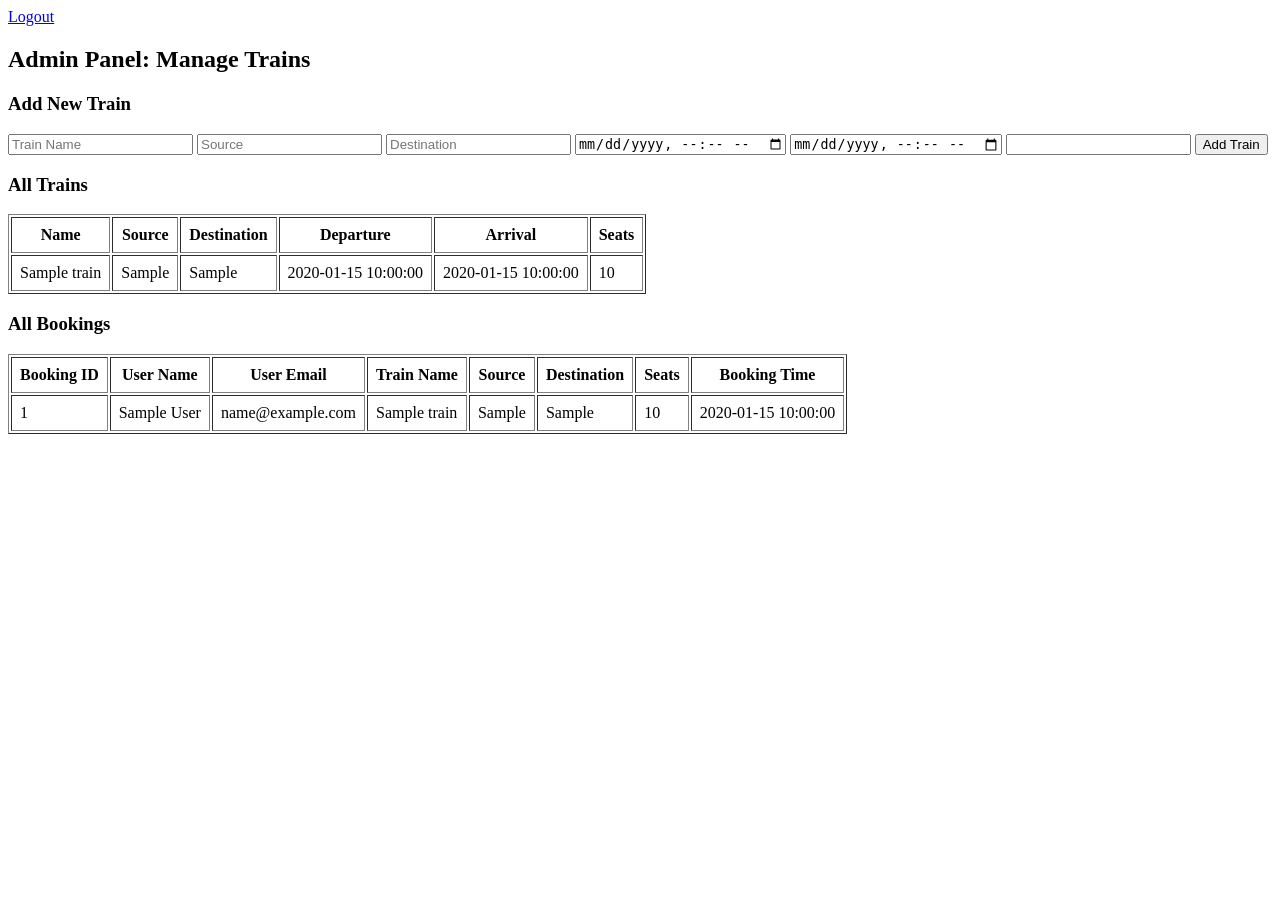
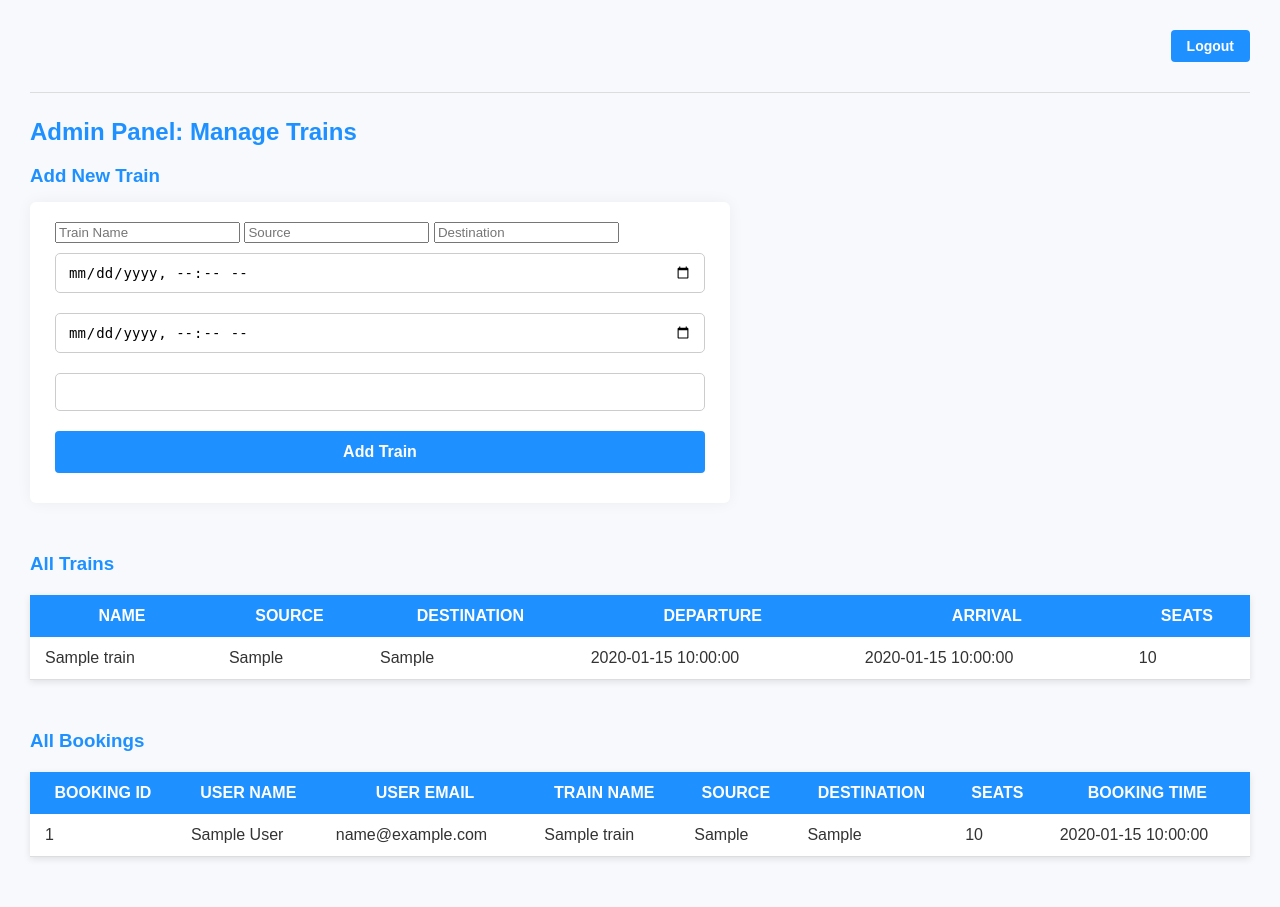
Before and after one commit to chiraggarg03/train-booking-system, a PHP site: page /admin.php in a window 1280 px wide. Before the commit the page ends 434 px from the top, so only its background shows below. Run offline with PHP 8.4, Linux system fonts and the light colour scheme; the visitor is signed in with stand-in values (Sample User, id 1); tables that the repository leaves empty hold one stand-in row (values such as "Sample post").

Commit message:
add: styling

```diff
--- /dev/null
+++ b/assets/style.css
@@ -0,0 +1,267 @@
+/* Global Styles */
+body {
+  font-family: Arial, sans-serif;
+  background-color: #f7f9fc;
+  color: #333;
+  margin: 20px 30px;
+  padding: 0;
+}
+
+/* Headings */
+h2, h3 {
+  color: #1e90ff;
+  margin-bottom: 15px;
+}
+
+/* Links */
+a {
+  color: #1e90ff;
+  text-decoration: none;
+  font-weight: bold;
+  transition: color 0.3s ease;
+}
+a:hover {
+  color: #0d68d0;
+  text-decoration: underline;
+}
+
+/* Button styles */
+.btn {
+  display: inline-block;
+  padding: 8px 16px;
+  margin: 10px 0;
+  background-color: #1e90ff;
+  color: #fff !important;
+  text-align: center;
+  cursor: pointer;
+  border: none;
+  border-radius: 4px;
+  font-size: 14px;
+  transition: background-color 0.3s ease, box-shadow 0.3s ease;
+  text-decoration: none;
+}
+.btn:hover {
+  background-color: #0d68d0;
+  box-shadow: 0 4px 12px rgba(13, 104, 208, 0.6);
+}
+
+/* Logout button alignment */
+a.logout {
+  float: right;
+  margin-bottom: 20px;
+}
+
+/* Form container styling */
+.login-container, .register-container {
+  max-width: 350px;
+  margin: auto;
+  background: #fff;
+  padding: 30px 25px;
+  box-shadow: 0 0 15px rgba(0,0,0,0.05);
+  border-radius: 8px;
+  text-align: center;
+}
+
+/* Form styles */
+input[type="text"], input[type="email"], input[type="password"], input[type="number"], input[type="datetime-local"] {
+  width: 100%;
+  padding: 10px 12px;
+  margin: 10px 0;
+  font-size: 14px;
+  border: 1px solid #ccc;
+  border-radius: 5px;
+  box-sizing: border-box;
+  transition: border-color 0.3s ease;
+}
+input[type="text"]:focus, input[type="email"]:focus, input[type="password"]:focus,
+input[type="number"]:focus, input[type="datetime-local"]:focus {
+  border-color: #1e90ff;
+  outline: none;
+}
+
+/* Form buttons */
+.submit-btn {
+  width: 100%;
+  padding: 12px;
+  font-weight: bold;
+  font-size: 16px;
+}
+
+/* Messages */
+.success-message {
+  color: green;
+  font-weight: bold;
+  margin: 15px 0;
+}
+
+.error-message {
+  color: red;
+  font-weight: bold;
+  margin: 15px 0;
+}
+
+/* Navigation bar */
+nav {
+  margin-bottom: 25px;
+  overflow: hidden;
+  padding-bottom: 10px;
+  border-bottom: 1px solid #ddd;
+}
+nav a {
+  margin-right: 20px;
+  padding: 8px 15px;
+  display: inline-block;
+}
+
+/* Tables */
+table {
+  width: 100%;
+  border-collapse: collapse;
+  box-shadow: 0 2px 7px rgba(0,0,0,0.1);
+  margin: 20px 0 50px;
+}
+
+thead th {
+  background-color: #1e90ff;
+  color: white;
+  text-transform: uppercase;
+  padding: 12px 15px;
+  font-weight: 700;
+}
+
+tbody td {
+  background-color: white;
+  padding: 12px 15px;
+  border-bottom: 1px solid #ddd;
+  vertical-align: middle;
+}
+
+tbody tr:nth-child(even) td {
+  background-color: #f2f7fc;
+}
+
+/* Specific button for cancel action */
+.cancel-btn {
+  background-color: #ff4c4c;
+  color: white !important;
+  border-radius: 5px;
+  padding: 6px 12px;
+  font-size: 13px;
+}
+.cancel-btn:hover {
+  background-color: #e04343;
+  box-shadow: none;
+}
+
+/* Forms in admin panel */
+.admin-form {
+  max-width: 650px;
+  padding: 20px 25px;
+  background-color: #fff;
+  border-radius: 6px;
+  box-shadow: 0 0 15px rgba(0,0,0,0.05);
+  margin-bottom: 40px;
+}
+
+/* Section spacing */
+.train-form-section, .train-list-section, .booking-list-section {
+  margin-bottom: 50px;
+}
+
+/* Booking success container */
+.booking-success-container {
+  max-width: 600px;
+  margin: 40px auto;
+  background: white;
+  padding: 25px 30px;
+  box-shadow: 0 0 15px rgba(0,0,0,0.05);
+  border-radius: 8px;
+  text-align: center;
+}
+
+/* Responsive for smaller screens */
+@media (max-width: 720px) {
+  table, thead, tbody, th, td, tr {
+    display: block;
+  }
+
+  thead tr {
+    position: absolute;
+    top: -9999px;
+    left: -9999px;
+  }
+
+  tr {
+    margin-bottom: 1rem;
+  }
+
+  td {
+    border: none;
+    position: relative;
+    padding-left: 50%;
+    white-space: normal;
+    text-align: left;
+  }
+
+  td:before {
+    position: absolute;
+    top: 12px;
+    left: 15px;
+    width: 45%;
+    padding-right: 10px;
+    white-space: nowrap;
+    font-weight: 700;
+    color: #555;
+    content: attr(data-label);
+  }
+
+  nav a {
+    display: block;
+    margin-bottom: 10px;
+  }
+}
+
+/* Search form */
+.search-form {
+  margin-bottom: 20px;
+  background: #fff;
+  padding: 15px 20px;
+  box-shadow: 0 0 12px rgba(0,0,0,0.05);
+  border-radius: 6px;
+  max-width: 900px;
+  display: flex;
+  flex-wrap: wrap;
+  gap: 12px;
+  align-items: center;
+}
+
+.search-form label {
+  font-weight: 600;
+  margin-right: 6px;
+}
+
+.input-date {
+  padding: 8px 10px;
+  border-radius: 5px;
+  border: 1px solid #ccc;
+  font-size: 14px;
+  width: 150px;
+  box-sizing: border-box;
+  transition: border-color 0.3s ease;
+}
+
+.input-date:focus {
+  border-color: #1e90ff;
+  outline: none;
+}
+
+.reset-btn {
+  background-color: #888;
+  color: white !important;
+  padding: 8px 16px;
+  border-radius: 5px;
+  font-size: 14px;
+}
+.reset-btn:hover {
+  background-color: #555;
+}
--- a/public/admin.php
+++ b/public/admin.php
@@ -1,23 +1,18 @@
 <?php
 session_start();
 
-if (!isset($_SESSION['user_id'])) {
-    header("Location: login.php");
+if (!isset($_SESSION['user_id']) || $_SESSION['role'] !== 'admin') {
+    echo "Access denied. Only admins allowed.";
     exit;
 }
 
 error_reporting(E_ALL);
 ini_set('display_errors', 1);
 
-// Only allow admins
-if (!isset($_SESSION['user_id']) || $_SESSION['role'] !== 'admin') {
-    echo "Access denied. Only admins allowed.";
-    exit;
-}
-
 include '../includes/db.php';
 
 // Handle add train form submission
+$message = '';
 if ($_SERVER['REQUEST_METHOD'] == 'POST') {
     $sql = "INSERT INTO trains (train_name, source, destination, depart_time, arrival_time, total_seats)
             VALUES (?, ?, ?, ?, ?, ?)";
@@ -32,15 +27,16 @@ if ($_SERVER['REQUEST_METHOD'] == 'POST') {
         $_POST['total_seats']
     );
     if ($stmt->execute()) {
-        echo "<p style='color:green;'>Train added successfully.</p>";
+        $message = '<p class="success-message">Train added successfully.</p>';
     } else {
-        echo "<p style='color:red;'>Failed to add train: " . $conn->error . "</p>";
+        $message = '<p class="error-message">Failed to add train: ' . htmlspecialchars($conn->error) . '</p>';
     }
 }
 
 // Fetch all trains
 $result = $conn->query("SELECT * FROM trains");
 
+// Fetch all bookings with user and train info
 $bookings_sql = "SELECT bookings.id AS booking_id, users.name AS user_name, users.email AS user_email,
                  trains.train_name, trains.source, trains.destination,
                  bookings.seats, bookings.booking_time
@@ -48,31 +44,41 @@ $bookings_sql = "SELECT bookings.id AS booking_id, users.name AS user_name, user
                  JOIN users ON bookings.user_id = users.id
                  JOIN trains ON bookings.train_id = trains.id
                  ORDER BY bookings.booking_time DESC";
-
 $bookings_result = $conn->query($bookings_sql);
-
 ?>
 
 <!DOCTYPE html>
-<html>
-<head><title>Admin Panel: Manage Trains</title></head>
+<html lang="en">
+<head>
+    <meta charset="UTF-8" />
+    <title>Admin Panel: Manage Trains</title>
+    <link rel="stylesheet" href="../assets/style.css" />
+</head>
 <body>
-    <a href="logout.php">Logout</a>
+    <nav>
+        <a href="logout.php" class="btn logout">Logout</a>
+    </nav>
     <h2>Admin Panel: Manage Trains</h2>
 
+    <?php echo $message; ?>
+
+    <section class="train-form-section">
         <h3>Add New Train</h3>
-    <form method="post" action="">
-        <input name="train_name" placeholder="Train Name" required>
-        <input name="source" placeholder="Source" required>
-        <input name="destination" placeholder="Destination" required>
-        <input name="depart_time" type="datetime-local" required>
-        <input name="arrival_time" type="datetime-local" required>
-        <input name="total_seats" type="number" min="1" required>
-        <button type="submit">Add Train</button>
+        <form method="post" action="" class="admin-form">
+            <input name="train_name" placeholder="Train Name" required class="input-text" />
+            <input name="source" placeholder="Source" required class="input-text" />
+            <input name="destination" placeholder="Destination" required class="input-text" />
+            <input name="depart_time" type="datetime-local" required class="input-datetime" />
+            <input name="arrival_time" type="datetime-local" required class="input-datetime" />
+            <input name="total_seats" type="number" min="1" required class="input-number" />
+            <button type="submit" class="btn submit-btn">Add Train</button>
         </form>
+    </section>
 
+    <section class="train-list-section">
         <h3>All Trains</h3>
-    <table border="1" cellpadding="8">
+        <table class="data-table">
+            <thead>
                 <tr>
                     <th>Name</th>
                     <th>Source</th>
@@ -81,6 +87,8 @@ $bookings_result = $conn->query($bookings_sql);
                     <th>Arrival</th>
                     <th>Seats</th>
                 </tr>
+            </thead>
+            <tbody>
                 <?php while ($row = $result->fetch_assoc()): ?>
                 <tr>
                     <td><?php echo htmlspecialchars($row['train_name']); ?></td>
@@ -91,9 +99,14 @@ $bookings_result = $conn->query($bookings_sql);
                     <td><?php echo htmlspecialchars($row['total_seats']); ?></td>
                 </tr>
                 <?php endwhile; ?>
+            </tbody>
         </table>
+    </section>
+
+    <section class="booking-list-section">
         <h3>All Bookings</h3>
-<table border="1" cellpadding="8">
+        <table class="data-table">
+            <thead>
                 <tr>
                     <th>Booking ID</th>
                     <th>User Name</th>
@@ -104,6 +117,8 @@ $bookings_result = $conn->query($bookings_sql);
                     <th>Seats</th>
                     <th>Booking Time</th>
                 </tr>
+            </thead>
+            <tbody>
                 <?php while ($row = $bookings_result->fetch_assoc()): ?>
                 <tr>
                     <td><?php echo htmlspecialchars($row['booking_id']); ?></td>
@@ -116,6 +131,8 @@ $bookings_result = $conn->query($bookings_sql);
                     <td><?php echo htmlspecialchars($row['booking_time']); ?></td>
                 </tr>
                 <?php endwhile; ?>
+            </tbody>
         </table>
+    </section>
 </body>
 </html>
```
Also changed, not shown: public/book.php (+21 -18 lines), public/booking_success.php (+6 -8 lines), public/dashboard.php (+29 -22 lines), public/login.php (+30 -11 lines), public/register.php (+31 -8 lines), public/trains.php (+45 -14 lines). Lines whose indentation alone changed are shown as unchanged.
